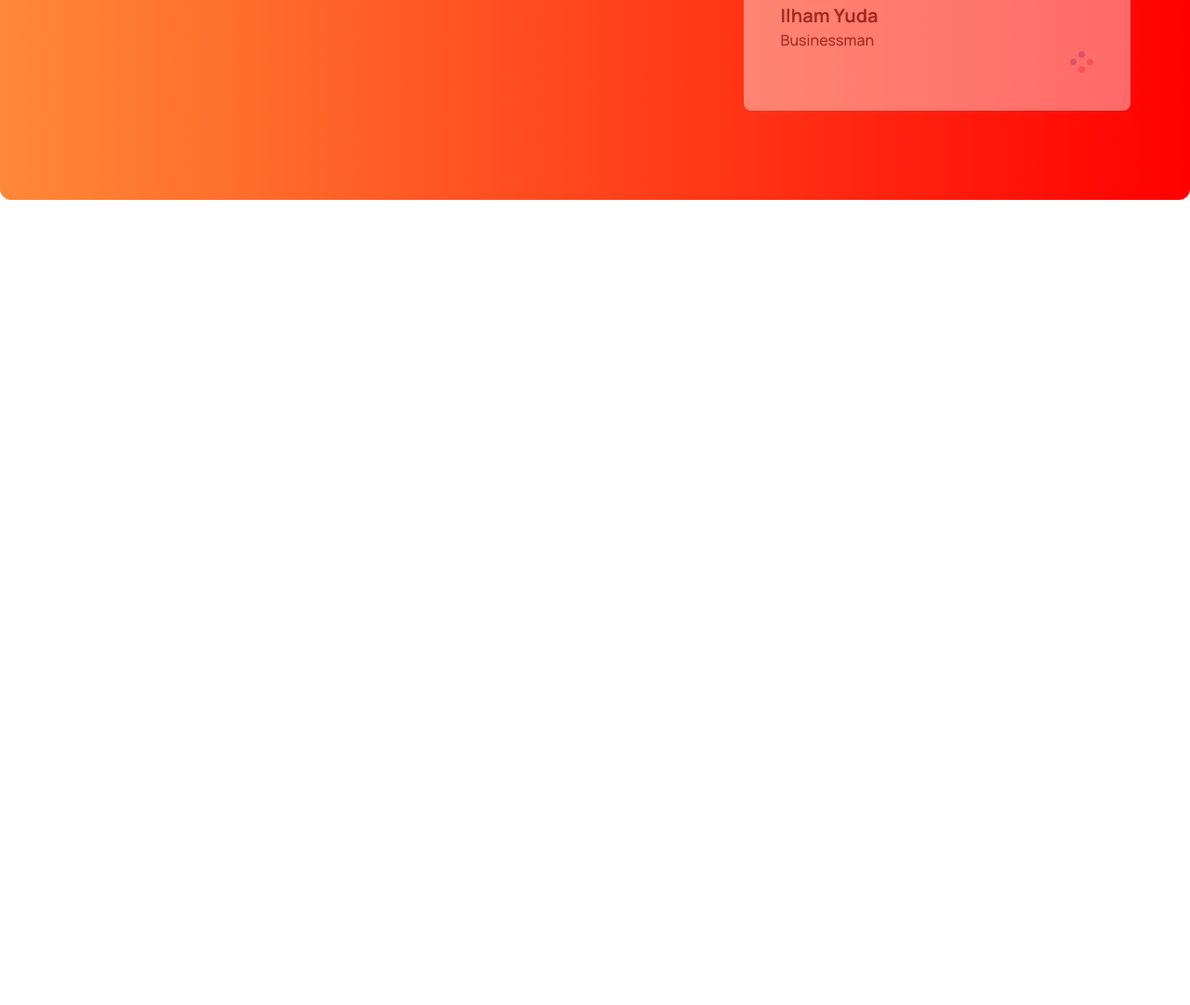
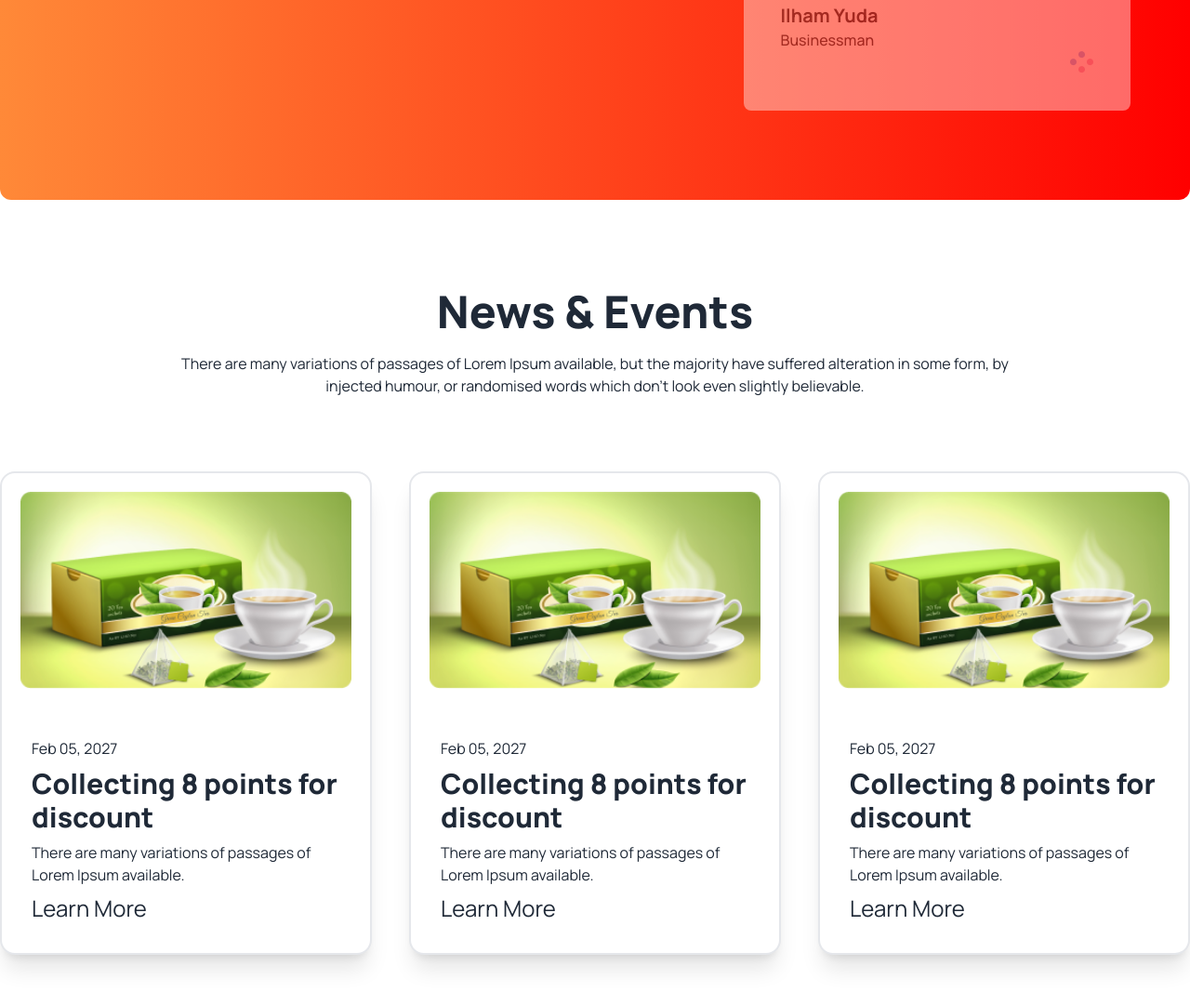
Before and after one commit to rakibgithub21/tea_ho-use-tailwind, a plain HTML site: page index.html in a window 1280 px wide. Shown: the part 2453-3534 px from the top of the page at 93% size. Before the commit the page ends 2764 px from the top, so only its background shows below. Drawn offline with nearby package versions, Linux system fonts and the light colour scheme.

Commit message:
news section added

```diff
--- a/index.html
+++ b/index.html
@@ -54,7 +54,7 @@
                 </div>
 
                 <div>
-                    <img src="images/banner.png"/>
+                    <img src="images/banner.png" />
                     <!-- ratings badge -->
 
                     <div class="flex items-center gap-4 drop-shadow-lg bg-white w-60 py-3 px-2 rounded-sm -mt-20">
@@ -73,7 +73,8 @@
         <!-- featured section -->
         <section class="text-center my-24">
             <h2 class="text-5xl font-extrabold mb-5">Our Featured Products</h2>
-            <p class="lg:max-w-3xl mx-auto mb-12"  >There are many variations of passages of Lorem Ipsum available, but the majority have suffered alteration in some form,
+            <p class="lg:max-w-3xl mx-auto mb-12">There are many variations of passages of Lorem Ipsum available, but
+                the majority have suffered alteration in some form,
                 by injected humour, or randomised words which don't look even slightly believable.</p>
 
             <!-- featured tea card container -->
@@ -131,10 +132,13 @@
             </div>
             <div class="space-y-5 flex-1">
                 <h3 class="text-5xl font-extrabold">Great Tea, Freshly
-                    <br> Presented</h3>
+                    <br> Presented
+                </h3>
                 <p>
-                        The meaning of gong cha is chanese is to provide the best tea to emperor from all possessions . It represents the
-                        highest quality and self expectation. Establishing in 2006, Gong cha had been deeply appreciated by its custoers because
+                    The meaning of gong cha is chanese is to provide the best tea to emperor from all possessions . It
+                    represents the
+                    highest quality and self expectation. Establishing in 2006, Gong cha had been deeply appreciated by
+                    its custoers because
                     of good words of mouth and unique customized service orginated from Taiwan.
                 </p>
                 <h4 class="text-xl font-extrabold mt-8">Unique Taste</h4>
@@ -144,12 +148,14 @@
             </div>
         </section>
         <!-- super client section  -->
-        <section class="my-24 flex gap-12 flex-col lg:flex-row rounded-xl bg-gradient-to-r from-[#FF8938] to-[#F00] px-16 py-24 ">
+        <section
+            class="my-24 flex gap-12 flex-col lg:flex-row rounded-xl bg-gradient-to-r from-[#FF8938] to-[#F00] px-16 py-24 ">
             <div class="flex items-center">
                 <div class="space-y-6">
                     <h2 class="text-5xl font-extrabold text-white">Meet Our Super <br>
                         Clients</h2>
-                    <p class="text-white lg:r-28">There are many variations of passages of Lorem Ipsum available, but the majority have suffered
+                    <p class="text-white lg:r-28">There are many variations of passages of Lorem Ipsum available, but
+                        the majority have suffered
                         alteration in some form,
                         by injected humour, or randomised words which don't look even slightly believable.</p>
                     <button class="btn btn-primary">Show All</button>
@@ -159,8 +165,10 @@
             <div class="relative">
                 <!-- next review -->
                 <div class="p-10 rounded-lg bg-white relative opacity-40 mb-16 z-10">
-                    <img class="absolute -left-5 -top-5 border-4 rounded-full border-white bg-white" src="images/client.png" alt="">
-                    <p>We are providing the best and suitable home insurance services for the people who are interested to treatment</p>
+                    <img class="absolute -left-5 -top-5 border-4 rounded-full border-white bg-white"
+                        src="images/client.png" alt="">
+                    <p>We are providing the best and suitable home insurance services for the people who are interested
+                        to treatment</p>
                     <h4 class="font-bold text-xl mt-5">Ilham Yuda</h4>
                     <p class="font-medium">Businessman</p>
                     <div class="flex justify-end">
@@ -169,8 +177,10 @@
                 </div>
                 <!-- current review -->
                 <div class="p-10 rounded-lg bg-white absolute  top-44 -left-8 lg:-left-20 lg:w-[430px] z-20">
-                    <img class="absolute -left-5 -top-5 border-4 rounded-full border-white bg-white" src="images/client.png" alt="">
-                    <p>We are providing the best and suitable home insurance services for the people who are interested to treatment</p>
+                    <img class="absolute -left-5 -top-5 border-4 rounded-full border-white bg-white"
+                        src="images/client.png" alt="">
+                    <p>We are providing the best and suitable home insurance services for the people who are interested
+                        to treatment</p>
                     <h4 class="font-bold text-xl mt-5">Ilham Yuda</h4>
                     <p class="font-medium">Businessman</p>
                     <div class="flex justify-end">
@@ -179,8 +189,10 @@
                 </div>
                 <!--previous review -->
                 <div class="p-10 rounded-lg bg-white relative opacity-40 z-10">
-                    <img class="absolute -left-5 -top-5 border-4 rounded-full border-white bg-white" src="images/client.png" alt="">
-                    <p>We are providing the best and suitable home insurance services for the people who are interested to treatment</p>
+                    <img class="absolute -left-5 -top-5 border-4 rounded-full border-white bg-white"
+                        src="images/client.png" alt="">
+                    <p>We are providing the best and suitable home insurance services for the people who are interested
+                        to treatment</p>
                     <h4 class="font-bold text-xl mt-5">Ilham Yuda</h4>
                     <p class="font-medium">Businessman</p>
                     <div class="flex justify-end">
@@ -190,6 +202,50 @@
             </div>
 
         </section>
+        <!-- news and events -->
+        <section class="my-24">
+            <div class="text-center">
+                <h3 class="text-5xl font-extrabold">News & Events</h3>
+                <p class="lg:max-w-[900px] mx-auto mt-5">There are many variations of passages of Lorem Ipsum available,
+                    but the majority have suffered alteration in some form,
+                    by injected humour, or randomised words which don't look even slightly believable.</p>
+            </div>
+            <div class="grid grid-cols-1 md:grid-cols-2 lg:grid-cols-3 gap-10 mt-20">
+                <div class="card bg-base-100 shadow-xl border-2">
+                    <figure><img class="w-full p-5" src="images/news-1.png" /></figure>
+                    <div class="card-body">
+                        <p>Feb 05, 2027</p>
+                        <h2 class="card-title font-extrabold md:text-3xl ">
+                            Collecting 8 points for discount
+                        </h2>
+                        <p>There are many variations of passages of Lorem Ipsum available.</p>
+                        <p class="text-2xl">Learn More</p>
+                    </div>
+                </div>
+                <div class="card bg-base-100 shadow-xl border-2">
+                    <figure><img class="w-full p-5" src="images/news-1.png" /></figure>
+                    <div class="card-body">
+                        <p>Feb 05, 2027</p>
+                        <h2 class="card-title font-extrabold md:text-3xl ">
+                            Collecting 8 points for discount
+                        </h2>
+                        <p>There are many variations of passages of Lorem Ipsum available.</p>
+                        <p class="text-2xl">Learn More</p>
+                    </div>
+                </div>
+                <div class="card bg-base-100 shadow-xl border-2">
+                    <figure><img class="w-full p-5" src="images/news-1.png" /></figure>
+                    <div class="card-body">
+                        <p>Feb 05, 2027</p>
+                        <h2 class="card-title font-extrabold md:text-3xl ">
+                            Collecting 8 points for discount
+                        </h2>
+                        <p>There are many variations of passages of Lorem Ipsum available.</p>
+                        <p class="text-2xl">Learn More</p>
+                    </div>
+                </div>
+            </div>
+        </section>
     </main>
     <footer>
 
```
Lines whose indentation alone changed are shown as unchanged.
